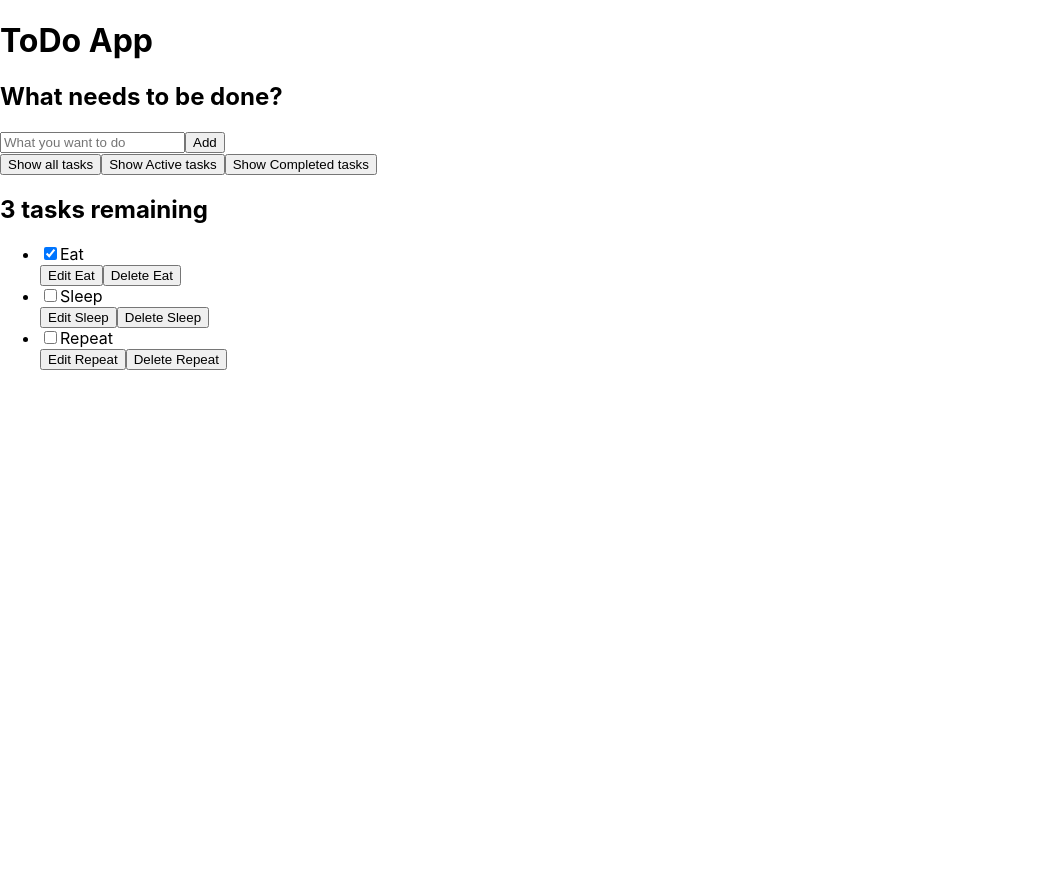
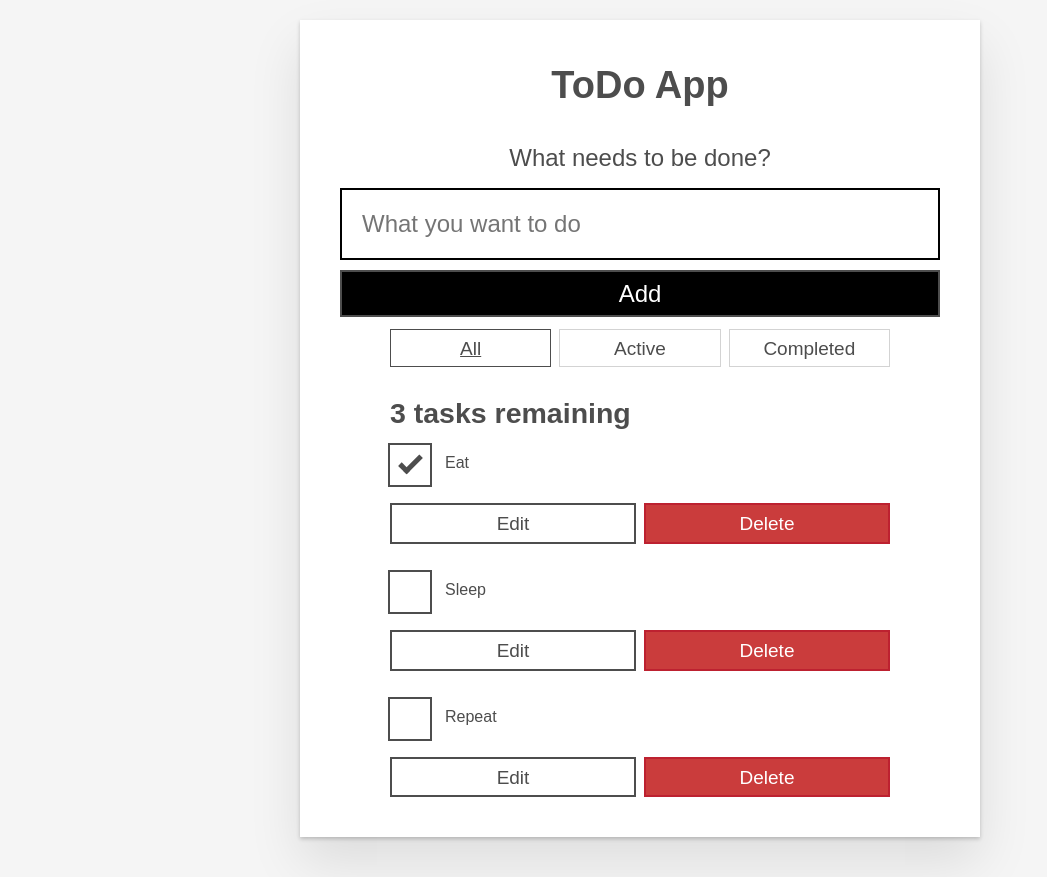
Before and after one commit to KarthikBenki/Todo-react, a React (Create React App) app: page / in a window 1280 px wide. Shown: the whole page, without its empty margins (0-1047 px from the left). Before the commit the page ends 800 px from the top, so only its background shows below. Built offline with nearby package versions, Linux system fonts and the light colour scheme.

Commit message:
[Karthik] Add. Styles to make visibility of todo app

```diff
--- a/src/index.css
+++ b/src/index.css
@@ -1,13 +1,292 @@
+/* RESETS */
+*,
+*::before,
+*::after {
+  box-sizing: border-box;
+}
+*:focus {
+  outline: 3px dashed #228bec;
+  outline-offset: 0;
+}
+html {
+  font: 62.5% / 1.15 sans-serif;
+}
+h1,
+h2 {
+  margin-bottom: 0;
+}
+ul {
+  list-style: none;
+  padding: 0;
+}
+button {
+  border: none;
+  margin: 0;
+  padding: 0;
+  width: auto;
+  overflow: visible;
+  background: transparent;
+  color: inherit;
+  font: inherit;
+  line-height: normal;
+  -webkit-font-smoothing: inherit;
+  -moz-osx-font-smoothing: inherit;
+  -webkit-appearance: none;
+}
+button::-moz-focus-inner {
+  border: 0;
+}
+button,
+input,
+optgroup,
+select,
+textarea {
+  font-family: inherit;
+  font-size: 100%;
+  line-height: 1.15;
+  margin: 0;
+}
+button,
+input {
+  overflow: visible;
+}
+input[type="text"] {
+  border-radius: 0;
+}
 body {
+  width: 100%;
+  max-width: 68rem;
+  margin: 0 auto;
+  font: 1.6rem/1.25 Arial, sans-serif;
+  background-color: #f5f5f5;
+  color: #4d4d4d;
+}
+@media screen and (min-width: 620px) {
+  body {
+    font-size: 1.9rem;
+    line-height: 1.31579;
+  }
+}
+/*END RESETS*/
+/* GLOBAL STYLES */
+.form-group > input[type="text"] {
+  display: inline-block;
+  margin-top: 0.4rem;
+}
+.btn {
+  padding: 0.8rem 1rem 0.7rem;
+  border: 0.2rem solid #4d4d4d;
+  cursor: pointer;
+  text-transform: capitalize;
+}
+.btn.toggle-btn {
+  border-width: 1px;
+  border-color: #d3d3d3;
+}
+.btn.toggle-btn[aria-pressed="true"] {
+  text-decoration: underline;
+  border-color: #4d4d4d;
+}
+.btn__danger {
+  color: #fff;
+  background-color: #ca3c3c;
+  border-color: #bd2130;
+}
+.btn__filter {
+  border-color: lightgrey;
+}
+.btn__primary {
+  color: #fff;
+  background-color: #000;
+}
+.btn-group {
+  display: flex;
+  justify-content: space-between;
+}
+.btn-group > * {
+  flex: 1 1 49%;
+}
+.btn-group > * + * {
+  margin-left: 0.8rem;
+}
+.label-wrapper {
   margin: 0;
-  font-family: -apple-system, BlinkMacSystemFont, 'Segoe UI', 'Roboto', 'Oxygen',
-    'Ubuntu', 'Cantarell', 'Fira Sans', 'Droid Sans', 'Helvetica Neue',
-    sans-serif;
+  flex: 0 0 100%;
+  text-align: center;
+}
+.visually-hidden {
+  position: absolute !important;
+  height: 1px;
+  width: 1px;
+  overflow: hidden;
+  clip: rect(1px 1px 1px 1px);
+  clip: rect(1px, 1px, 1px, 1px);
+  white-space: nowrap;
+}
+[class*="stack"] > * {
+  margin-top: 0;
+  margin-bottom: 0;
+}
+.stack-small > * + * {
+  margin-top: 1.25rem;
+}
+.stack-large > * + * {
+  margin-top: 2.5rem;
+}
+@media screen and (min-width: 550px) {
+  .stack-small > * + * {
+    margin-top: 1.4rem;
+  }
+  .stack-large > * + * {
+    margin-top: 2.8rem;
+  }
+}
+.stack-exception {
+  margin-top: 1.2rem;
+}
+/* END GLOBAL STYLES */
+.todoapp {
+  background: #fff;
+  margin: 2rem 0 4rem 0;
+  padding: 1rem;
+  position: relative;
+  box-shadow: 0 2px 4px 0 rgba(0, 0, 0, 0.2), 0 2.5rem 5rem 0 rgba(0, 0, 0, 0.1);
+}
+@media screen and (min-width: 550px) {
+  .todoapp {
+    padding: 4rem;
+  }
+}
+.todoapp > * {
+  max-width: 50rem;
+  margin-left: auto;
+  margin-right: auto;
+}
+.todoapp > form {
+  max-width: 100%;
+}
+.todoapp > h1 {
+  display: block;
+  max-width: 100%;
+  text-align: center;
+  margin: 0;
+  margin-bottom: 1rem;
+}
+.label__lg {
+  line-height: 1.01567;
+  font-weight: 300;
+  padding: 0.8rem;
+  margin-bottom: 1rem;
+  text-align: center;
+}
+.input__lg {
+  padding: 2rem;
+  border: 2px solid #000;
+}
+.input__lg:focus {
+  border-color: #4d4d4d;
+  box-shadow: inset 0 0 0 2px;
+}
+[class*="__lg"] {
+  display: inline-block;
+  width: 100%;
+  font-size: 1.9rem;
+}
+[class*="__lg"]:not(:last-child) {
+  margin-bottom: 1rem;
+}
+@media screen and (min-width: 620px) {
+  [class*="__lg"] {
+    font-size: 2.4rem;
+  }
+}
+.filters {
+  width: 100%;
+  margin: unset auto;
+}
+/* Todo item styles */
+.todo {
+  display: flex;
+  flex-direction: row;
+  flex-wrap: wrap;
+}
+.todo > * {
+  flex: 0 0 100%;
+}
+.todo-text {
+  width: 100%;
+  min-height: 4.4rem;
+  padding: 0.4rem 0.8rem;
+  border: 2px solid #565656;
+}
+.todo-text:focus {
+  box-shadow: inset 0 0 0 2px;
+}
+/* CHECKBOX STYLES */
+.c-cb {
+  box-sizing: border-box;
+  font-family: Arial, sans-serif;
   -webkit-font-smoothing: antialiased;
-  -moz-osx-font-smoothing: grayscale;
+  font-weight: 400;
+  font-size: 1.6rem;
+  line-height: 1.25;
+  display: block;
+  position: relative;
+  min-height: 44px;
+  padding-left: 40px;
+  clear: left;
 }
-
-code {
-  font-family: source-code-pro, Menlo, Monaco, Consolas, 'Courier New',
-    monospace;
+.c-cb > label::before,
+.c-cb > input[type="checkbox"] {
+  box-sizing: border-box;
+  top: -2px;
+  left: -2px;
+  width: 44px;
+  height: 44px;
 }
+.c-cb > input[type="checkbox"] {
+  -webkit-font-smoothing: antialiased;
+  cursor: pointer;
+  position: absolute;
+  z-index: 1;
+  margin: 0;
+  opacity: 0;
+}
+.c-cb > label {
+  font-size: inherit;
+  font-family: inherit;
+  line-height: inherit;
+  display: inline-block;
+  margin-bottom: 0;
+  padding: 8px 15px 5px;
+  cursor: pointer;
+  touch-action: manipulation;
+}
+.c-cb > label::before {
+  content: "";
+  position: absolute;
+  border: 2px solid currentcolor;
+  background: transparent;
+}
+.c-cb > input[type="checkbox"]:focus + label::before {
+  border-width: 4px;
+  outline: 3px dashed #228bec;
+}
+.c-cb > label::after {
+  box-sizing: content-box;
+  content: "";
+  position: absolute;
+  top: 11px;
+  left: 9px;
+  width: 18px;
+  height: 7px;
+  transform: rotate(-45deg);
+  border: solid;
+  border-width: 0 0 5px 5px;
+  border-top-color: transparent;
+  opacity: 0;
+  background: transparent;
+}
+.c-cb > input[type="checkbox"]:checked + label::after {
+  opacity: 1;
+}
```
